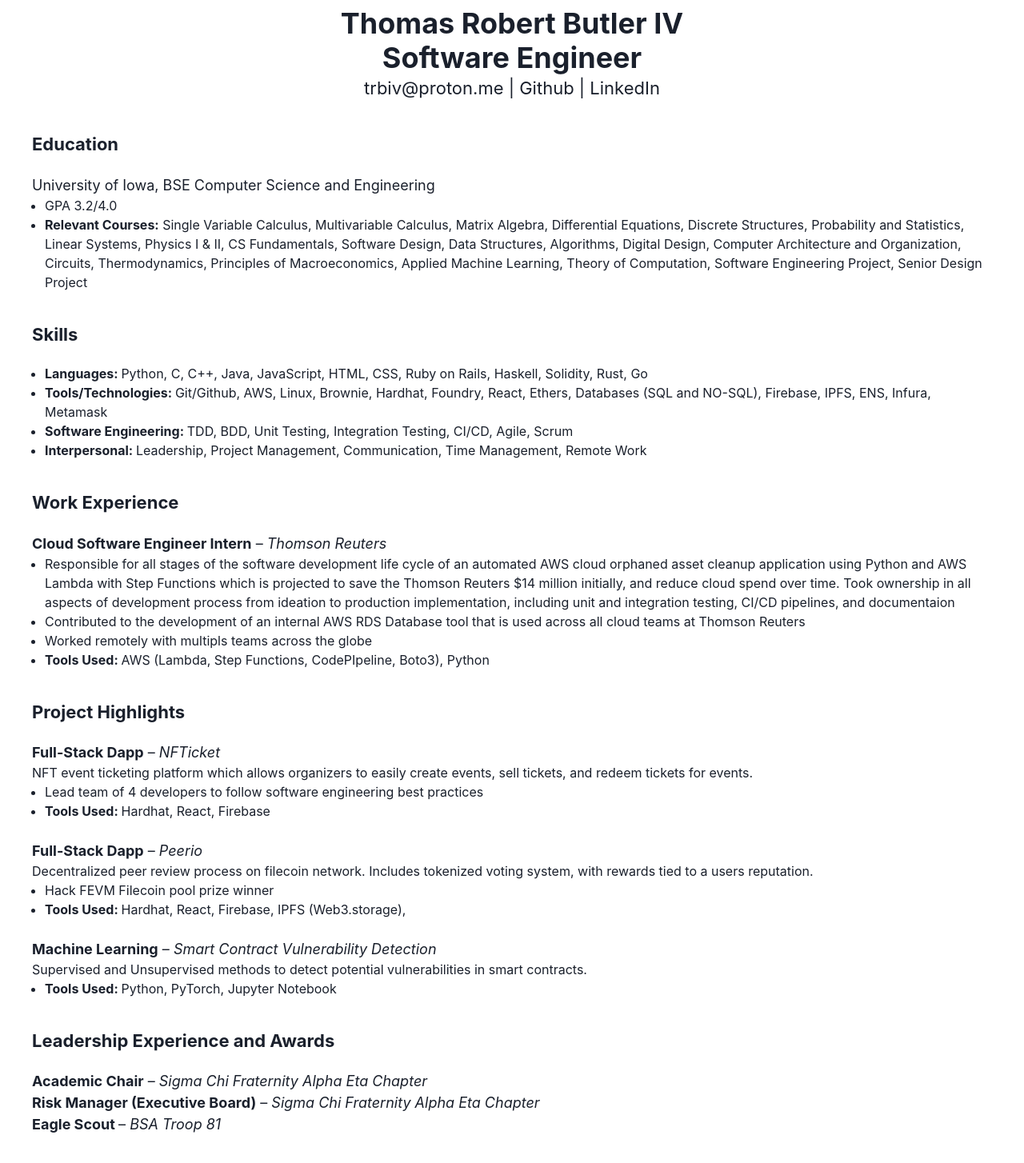
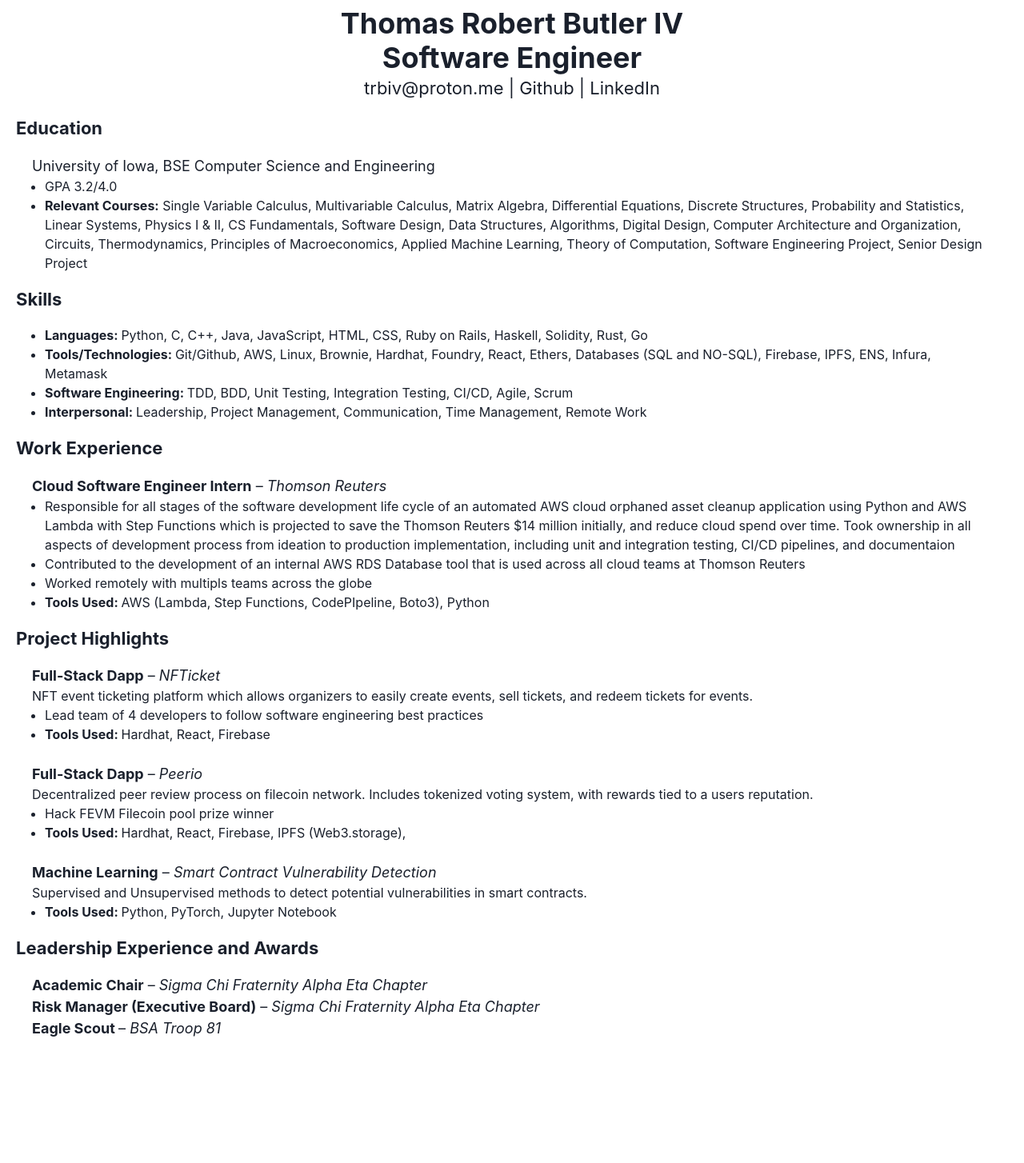
Before and after one commit to trbutler4/resume, a React (Create React App) app: page / in a window 1280 px wide. Shown: the top 1454 px of the page at 80% size. After the commit the page ends 1339 px from the top, so only its background shows below. Built offline with nearby package versions, Linux system fonts and the light colour scheme.

Commit message:
added more spacing for sections

```diff
--- a/src/App.js
+++ b/src/App.js
@@ -23,9 +23,9 @@
         </Box>
 
         <Box className="resume-body" m={5}>
+
+            <Heading fontSize={22} textAlign={['left']}>Education</Heading>
             <Box className="body-education" p={5} flex='1' textAlign='left'>
-                <Heading fontSize={22} textAlign={['left']}>Education</Heading>
-                <br/>
                 <Text fontSize={18}>
                     University of Iowa, BSE Computer Science and Engineering
                 </Text>
@@ -43,9 +43,8 @@
                 </UnorderedList>
             </Box>
 
+            <Heading fontSize={22} textAlign={['left']}>Skills</Heading>
             <Box className="body-skills" p={5} flex='1' textAlign='left'>
-                <Heading fontSize={22} textAlign={['left']}>Skills</Heading>
-                <br/>
                 <UnorderedList>
                     <ListItem>
                         <strong>Languages: </strong>
@@ -68,10 +67,8 @@
                 </UnorderedList>
             </Box>
 
+            <Heading fontSize={22} textAlign={['left']}>Work Experience</Heading>
             <Box className="body-work-experience" p={5} flex='1' textAlign='left'>
-                <Heading fontSize={22} textAlign={['left']}>Work Experience</Heading>
-                <br/>
-
                 <Text fontSize={18}>
                     <strong>Cloud Software Engineer Intern</strong> &ndash; <em>Thomson Reuters </em>
                 </Text>
@@ -99,10 +96,8 @@
                 </UnorderedList>
             </Box>
 
+            <Heading fontSize={22} textAlign={['left']}>Project Highlights</Heading>
             <Box className="body-projects" p={5} flex='1' textAlign='left'>
-                <Heading fontSize={22} textAlign={['left']}>Project Highlights</Heading>
-                <br/>
-
                 <Text fontSize={18}>
                     <strong>Full-Stack Dapp</strong> &ndash; <em>NFTicket</em>
                 </Text>
@@ -154,9 +149,8 @@
                 </UnorderedList>
             </Box>
 
+            <Heading fontSize={22} textAlign={['left']}>Leadership Experience and Awards</Heading>
             <Box className="body-leadership-and-awards" p={5} flex='1' textAlign='left'>
-                <Heading fontSize={22} textAlign={['left']}>Leadership Experience and Awards</Heading>
-                <br/>
                 <Text fontSize={18}>
                     <strong>Academic Chair</strong> &ndash;
                     <em> Sigma Chi Fraternity Alpha Eta Chapter</em>
```
